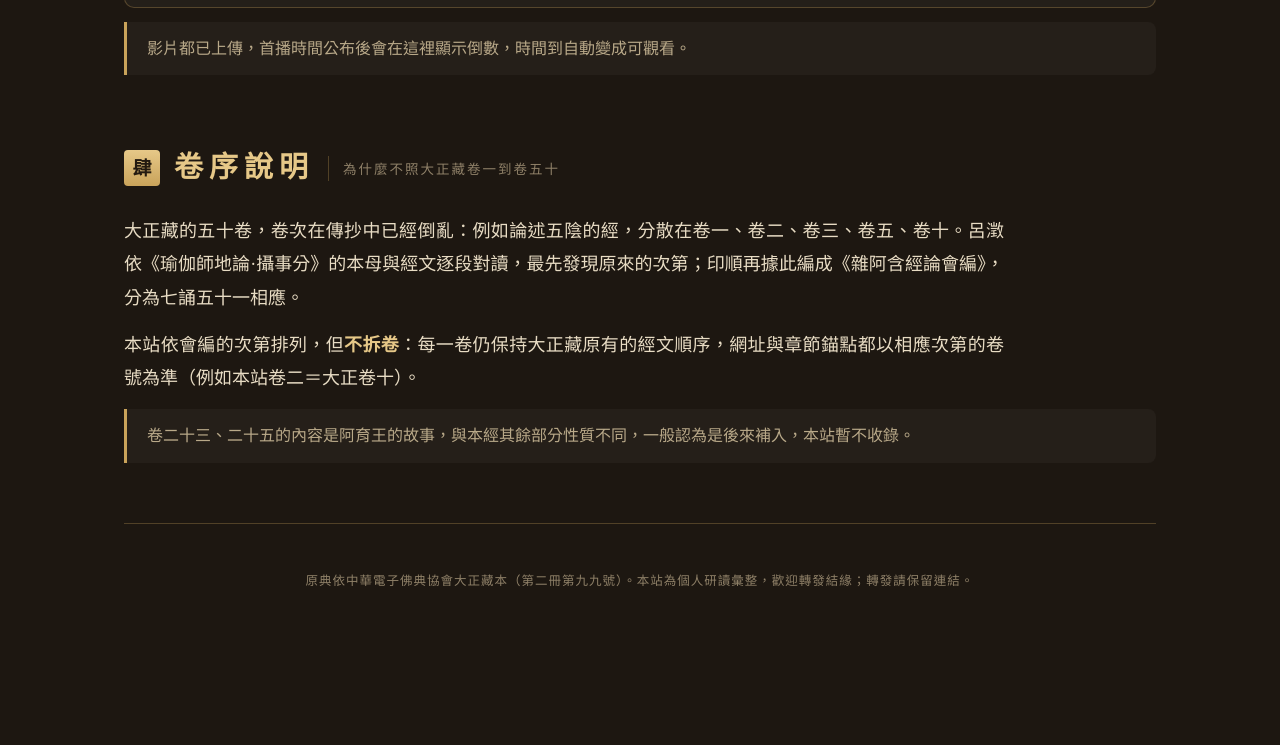
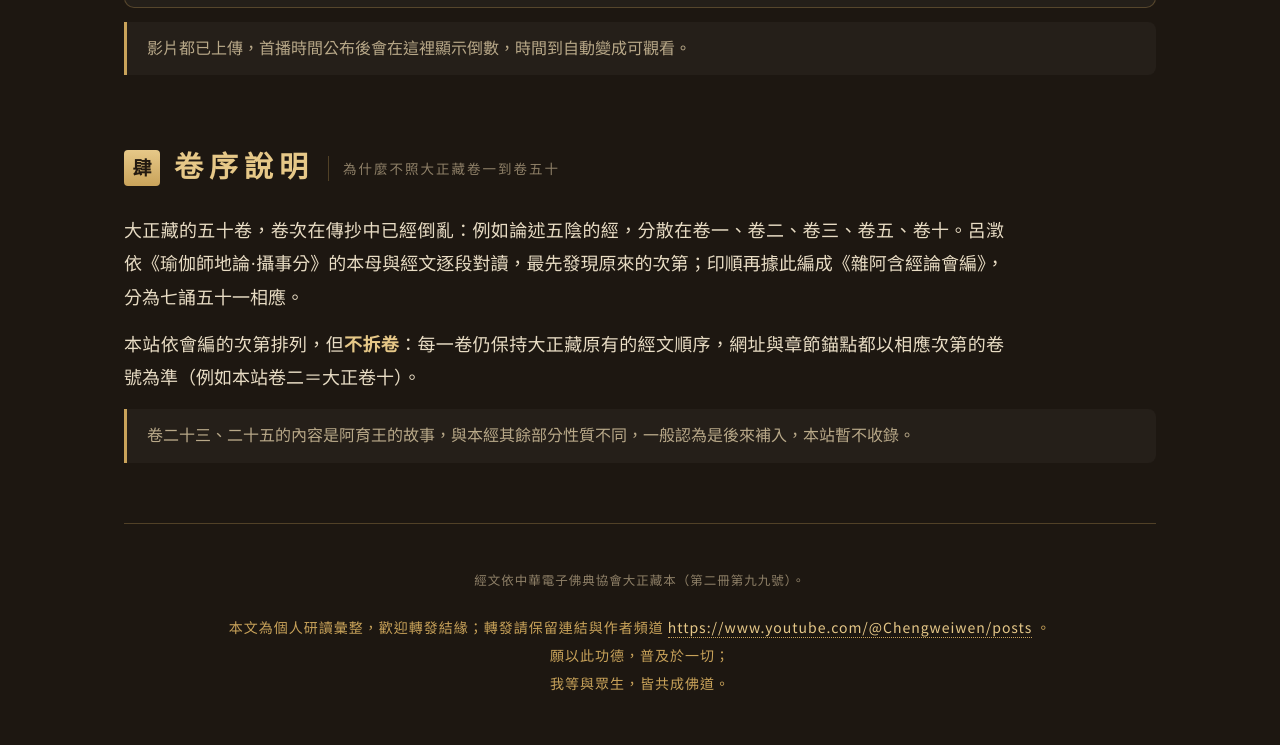
Before and after one commit to weiwen0925/samyuktagama-0, a plain HTML site: page index.html in a window 1280 px wide. Shown: the part 3542-4287 px from the top of the page. Before the commit the page ends 4173 px from the top, so only its background shows below. Drawn offline with Linux system fonts and the light colour scheme; no server answers.

```diff
--- a/index.html
+++ b/index.html
@@ -85,7 +85,9 @@ a.jk:hover{border-color:var(--c);transform:translateY(-1px);box-shadow:0 8px 18p
 .note b{color:var(--ink);font-weight:600}
 .soon{border:1px dashed var(--line);border-radius:10px;padding:26px;text-align:center;font-family:var(--kai);font-size:19px;letter-spacing:4px;color:var(--ink2);background:var(--paper)}
 .soon small{display:block;font-family:var(--sans);font-size:13px;letter-spacing:1px;color:var(--mut);margin-top:6px}
-.foot{text-align:center;font-family:var(--sans);font-size:12.5px;color:var(--mut);letter-spacing:1px;padding:44px 0 40px;margin-top:40px;border-top:1px solid var(--line)}
+.foot{text-align:center;font-family:var(--sans);font-size:12.5px;color:var(--mut);letter-spacing:1px;padding:44px 0 18px;margin-top:40px;border-top:1px solid var(--line)}
+.huix{text-align:center;font-family:var(--sans);font-size:14px;line-height:2;color:var(--acc);letter-spacing:1px;padding:4px 0 48px}
+.huix a{color:var(--accD);border-bottom:1px dotted var(--acc);margin:0 4px;word-break:break-all}
 @media(max-width:780px){
  .nav{padding:0 14px;gap:12px}.brand span,.hub{display:none}
  .hero{grid-template-columns:1fr;gap:26px;padding:34px 0 30px}
@@ -168,7 +170,8 @@ a.jk:hover{border-color:var(--c);transform:translateY(-1px);box-shadow:0 8px 18p
 <p class="lead">本站依會編的次第排列，但<b>不拆卷</b>：每一卷仍保持大正藏原有的經文順序，網址與章節錨點都以相應次第的卷號為準（例如本站卷二＝大正卷十）。</p>
 <div class="note">卷二十三、二十五的內容是阿育王的故事，與本經其餘部分性質不同，一般認為是後來補入，本站暫不收錄。</div>
 </section>
-<p class="foot">原典依中華電子佛典協會大正藏本（第二冊第九九號）。本站為個人研讀彙整，歡迎轉發結緣；轉發請保留連結。</p>
+<p class="foot">經文依中華電子佛典協會大正藏本（第二冊第九九號）。</p>
+<footer class="huix">本文為個人研讀彙整，歡迎轉發結緣；轉發請保留連結與作者頻道<a href="https://www.youtube.com/@Chengweiwen/posts" target="_blank" rel="noopener">https://www.youtube.com/@Chengweiwen/posts</a>。<br>願以此功德，普及於一切；<br>我等與眾生，皆共成佛道。</footer>
 </div>
 <script>
 (function(){
```
